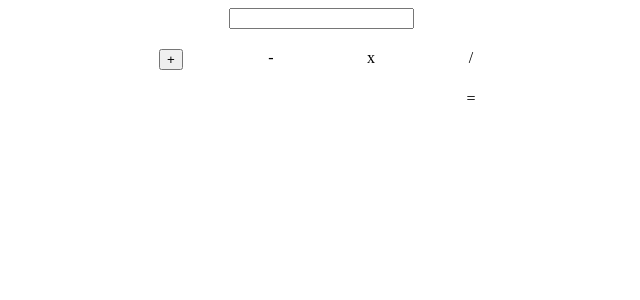
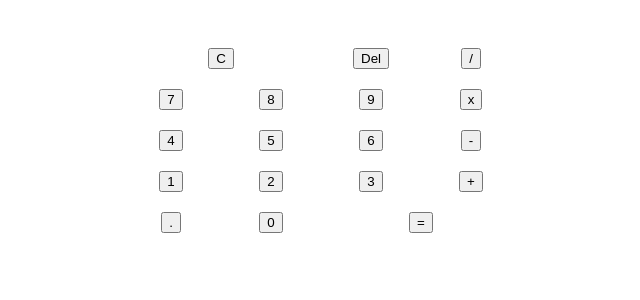
Before and after one commit to JHaralson25/Calculator-Website, an Angular app: page / in a window 1280 px wide. Shown: the top 300 px of the page, without its empty margins (319-959 px from the left). Built offline with nearby package versions, Linux system fonts and the light colour scheme.

Commit message:
Calculator is functional, styling is still needed

```diff
--- a/src/app/app.component.html
+++ b/src/app/app.component.html
@@ -1,8 +1,24 @@
 <div class="grid">
-  <div class="bar"><input type="text" id="name" name="name"></div>
-  <div class="enter">=</div>
-  <div class="add"><button mat-raised-button>+</button></div>
-  <div class="subtract">-</div>
-  <div class="divide">/</div>
-  <div class="mult">x</div>
+  <div class="bar">{{input}}</div>
+  <div class = "result">{{result}}</div>
+  <div class="enter"><button mat-raised-button (click)="getAnswer()">=</button></div>
+  <div class="add"><button mat-raised-button (click)="pressOperator('+')">+</button></div>
+  <div class="subtract"><button mat-raised-button (click)="pressOperator('-')">-</button></div>
+  <div class="divide"><button mat-raised-button (click)="pressOperator('/')">/</button></div>
+  <div class="mult"><button mat-raised-button (click)="pressOperator('*')">x</button></div>
+  <div class="clear"><button mat-raised-button (click)="allClear()">C</button></div>
+  <div class="remove"><button mat-raised-button (click)="clear()">Del</button></div>
+  <div class="nine"><button mat-raised-button (click)="pressNum('9')">9</button></div>
+  <div class="eight"><button mat-raised-button (click)="pressNum('8')">8</button></div>
+  <div class="seven"><button mat-raised-button (click)="pressNum('7')">7</button></div>
+  <div class="six"><button mat-raised-button (click)="pressNum('6')">6</button></div>
+  <div class="five"><button mat-raised-button (click)="pressNum('5')">5</button></div>
+  <div class="four"><button mat-raised-button (click)="pressNum('4')">4</button></div>
+  <div class="three"><button mat-raised-button (click)="pressNum('3')">3</button></div>
+  <div class="two"><button mat-raised-button (click)="pressNum('2')">2</button></div>
+  <div class="one"><button mat-raised-button (click)="pressNum('1')">1</button></div>
+  <div class="zero"><button mat-raised-button (click)="pressNum('0')">0</button></div>
+  <div class="decimal"><button mat-raised-button (click)="pressNum('.')">.</button></div>
+  <div>
+  </div>
 </div>
--- a/src/app/app.component.scss
+++ b/src/app/app.component.scss
@@ -4,14 +4,60 @@
     grid-template-rows: auto;
     grid-template-areas:
     "bar bar bar bar"
-    "add subtract mult divide"
-    ". . . enter";
+    "result result result result"
+    "clear clear remove divide"
+    "seven eight nine mult"
+    "four five six subtract"
+    "one two three add"
+    "decimal zero enter enter";
     justify-items: center;
     justify-self: center;
     row-gap: 20px;
 }
+.clear{
+    grid-area: clear;
+}
+.remove{
+    grid-area: remove;
+}
+.seven{
+    grid-area: seven;
+}
+.eight{
+    grid-area: eight;
+}
+.nine{
+    grid-area: nine;
+}
+.four{
+    grid-area: four;
+}
+.five{
+    grid-area: five;
+}
+.six{
+    grid-area: six;
+}
+.one{
+    grid-area: one;
+}
+.two{
+    grid-area: two;
+}
+.three{
+    grid-area: three;
+}
+.decimal{
+    grid-area: decimal;
+}
+.zero{
+    grid-area: zero;
+}
 .bar{
     grid-area: bar;
+}
+.result{
+    grid-area: result;
 }
 .add{
     grid-area: add;
--- a/src/app/app.component.ts
+++ b/src/app/app.component.ts
@@ -6,6 +6,98 @@ import { Component } from '@angular/core';
   styleUrls: ['./app.component.scss']
 })
 export class AppComponent {
-  title = 'Calculator-Website';
+  input:string = '';
+  result:string = '';
+
+
+  pressNum(num: string) {
+
+    //Do Not Allow . more than once
+    if (num==".") {
+      if (this.input !="" ) {
+
+        const lastNum=this.getLastOperand()
+        console.log(lastNum.lastIndexOf("."))
+        if (lastNum.lastIndexOf(".") >= 0) return;
+      }
+    }
+
+    //Do Not Allow 0 at beginning.
+    //Javascript will throw Octal literals are not allowed in strict mode.
+    if (num=="0") {
+      if (this.input=="" ) {
+        return;
+      }
+      const PrevKey = this.input[this.input.length - 1];
+      if (PrevKey === '/' || PrevKey === '*' || PrevKey === '-' || PrevKey === '+')  {
+          return;
+      }
+    }
+
+    this.input = this.input + num
+    this.calcAnswer();
+  }
+
+
+  getLastOperand() {
+    let pos:number;
+    console.log(this.input)
+    pos=this.input.toString().lastIndexOf("+")
+    if (this.input.toString().lastIndexOf("-") > pos) pos=this.input.lastIndexOf("-")
+    if (this.input.toString().lastIndexOf("*") > pos) pos=this.input.lastIndexOf("*")
+    if (this.input.toString().lastIndexOf("/") > pos) pos=this.input.lastIndexOf("/")
+    console.log('Last '+this.input.substr(pos+1))
+    return this.input.substr(pos+1)
+  }
+
+
+  pressOperator(op: string) {
+
+    //Do not allow operators more than once
+    const lastKey = this.input[this.input.length - 1];
+    if (lastKey === '/' || lastKey === '*' || lastKey === '-' || lastKey === '+')  {
+      return;
+    }
+
+    this.input = this.input + op
+    this.calcAnswer();
+  }
+
+
+  clear() {
+    if (this.input !="" ) {
+      this.input=this.input.substr(0, this.input.length-1)
+    }
+  }
+
+  allClear() {
+    this.result = '';
+    this.input = '';
+  }
+
+  calcAnswer() {
+    let formula = this.input;
+
+    let lastKey = formula[formula.length - 1];
+
+    if (lastKey === '.')  {
+      formula=formula.substr(0,formula.length - 1);
+    }
+
+    lastKey = formula[formula.length - 1];
+
+    if (lastKey === '/' || lastKey === '*' || lastKey === '-' || lastKey === '+' || lastKey === '.')  {
+      formula=formula.substr(0,formula.length - 1);
+    }
+
+    console.log("Formula " +formula);
+    this.result = eval(formula);
+  }
+
+  getAnswer() {
+    this.calcAnswer();
+    this.input = this.result;
+    if (this.input=="0") this.input="";
+  }
 
 }
```
